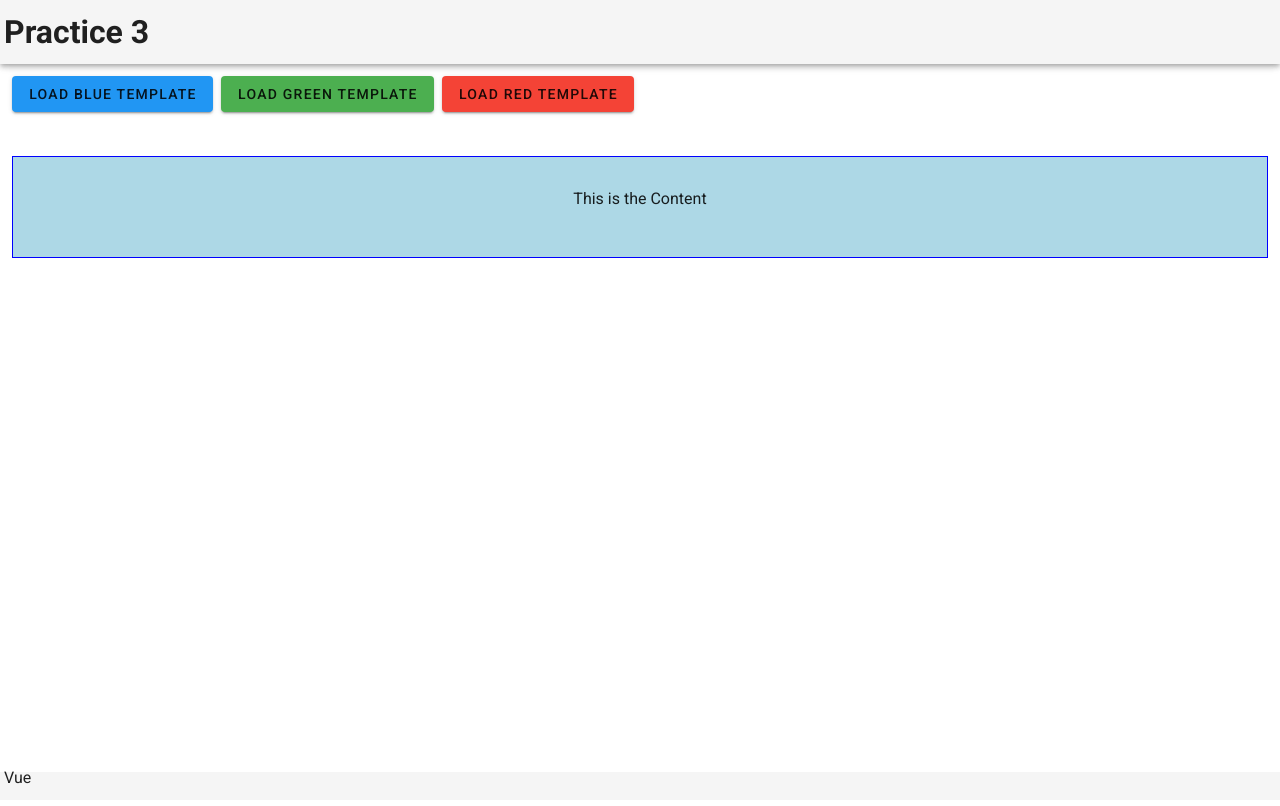
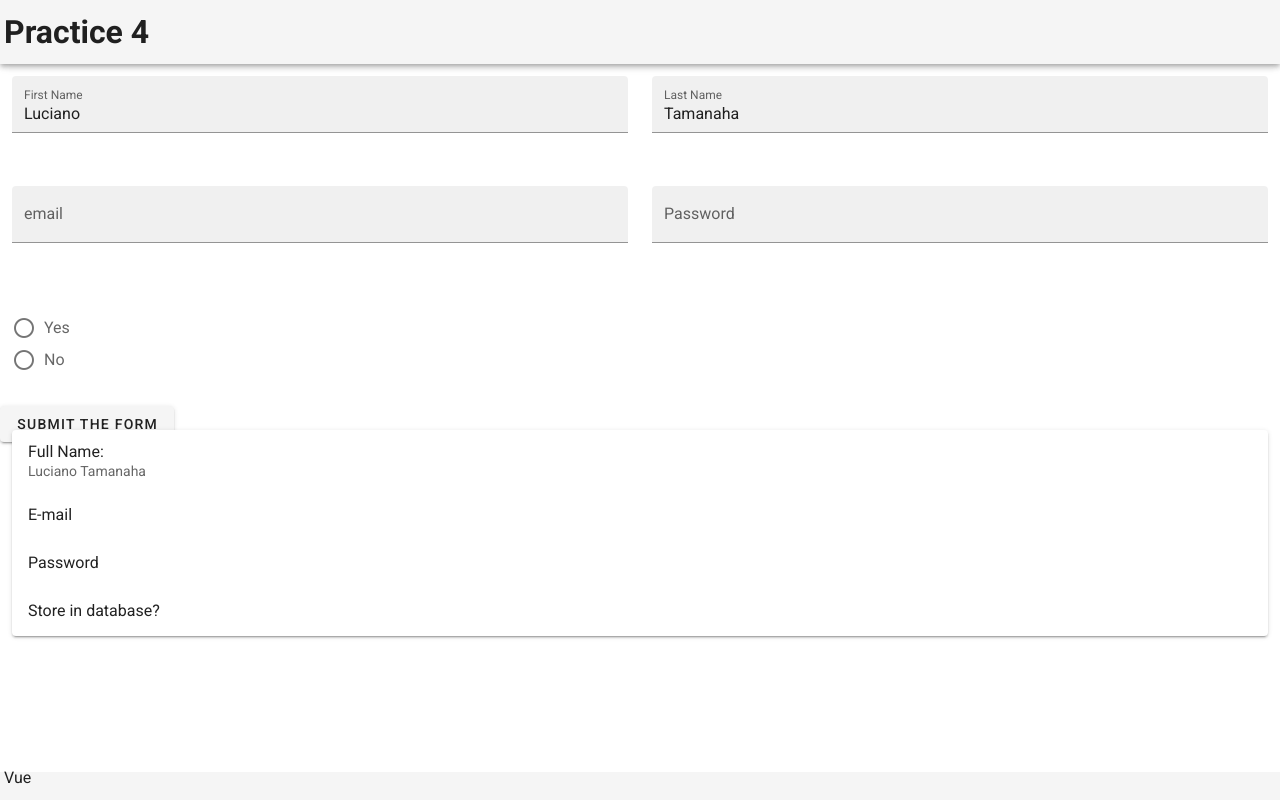
Before and after one commit to lucianotamanaha/vue-study, a Vue app: page / in a window 1280 px wide. Built offline with nearby package versions, Linux system fonts and the light colour scheme.

Commit message:
exercicio 4

```diff
--- a/src/App.vue
+++ b/src/App.vue
@@ -5,20 +5,58 @@
     </v-app-bar>
     <v-content>
       <v-container fluid>
+        <v-form v-if="!submitted">
+          <full-name v-model="fullName"></full-name>
           <v-row>
             <v-col>
-            <v-btn color="blue" class="mr-2" @click="selectComponent = 'Blue'">Load Blue Template</v-btn>
-            <v-btn color="green" class="mr-2" @click="selectComponent = 'Green'">Load Green Template</v-btn>
-            <v-btn color="red" @click="selectComponent = 'Red'">Load Red Template</v-btn>
+              <v-text-field label="email" filled v-model="email"></v-text-field>
+            </v-col>
+            <v-col>
+              <v-text-field label="Password" type="password" filled v-model="password"></v-text-field>
             </v-col>
           </v-row>
           <v-row>
             <v-col>
-            <component :is="selectComponent">
-              <p>This is the Content</p>
-            </component>
+              <v-radio-group v-model="storeData">
+                <v-radio label="Yes" value="Yes"></v-radio>
+                <v-radio label="No" value="No"></v-radio>
+              </v-radio-group>
             </v-col>
           </v-row>
+          <v-row>
+            <v-btn
+              type="submit"
+              @click.prevent="submitted=true"
+            >Submit the Form</v-btn>
+          </v-row>
+        </v-form>
+
+        <v-card>
+          <v-list-item>
+            <v-list-item-content>
+              <v-list-item-title>Full Name:</v-list-item-title>
+              <v-list-item-subtitle>{{ fullName }}</v-list-item-subtitle>
+            </v-list-item-content>
+          </v-list-item>
+          <v-list-item>
+            <v-list-item-content>
+              <v-list-item-title>E-mail</v-list-item-title>
+              <v-list-item-subtitle>{{ email }}</v-list-item-subtitle>
+            </v-list-item-content>
+          </v-list-item>
+          <v-list-item>
+            <v-list-item-content>
+              <v-list-item-title>Password</v-list-item-title>
+              <v-list-item-subtitle>{{ password }}</v-list-item-subtitle>
+            </v-list-item-content>
+          </v-list-item>
+          <v-list-item>
+            <v-list-item-content>
+              <v-list-item-title>Store in database?</v-list-item-title>
+              <v-list-item-subtitle>{{ storeData }}</v-list-item-subtitle>
+            </v-list-item-content>
+          </v-list-item>
+        </v-card>
       </v-container>
     </v-content>
     <v-footer>
@@ -28,11 +66,9 @@
 </template>
 
 <script>
-import AppHeader from "./components/Shared/Header"
-import AppFooter from "./components/Shared/Footer"
-import Blue from "./components/Blue"
-import Green from "./components/Green"
-import Red from "./components/Red"
+import AppHeader from "./components/Shared/Header";
+import AppFooter from "./components/Shared/Footer";
+import FullName from "./FullName";
 
 export default {
   name: "App",
@@ -40,15 +76,17 @@ export default {
   components: {
     AppHeader,
     AppFooter,
-    Blue,
-    Green,
-    Red,
+    FullName
   },
 
   data: () => {
     return {
-      selectComponent: 'Blue'
-    }
+      fullName: "Luciano Tamanaha",
+      email: "",
+      password: "",
+      storeData: "",
+      submitted: false,
+    };
   }
 };
 </script>
--- /dev/null
+++ b/src/FullName.vue
@@ -0,0 +1,38 @@
+<template>
+  <v-row>
+    <v-col>
+      <v-text-field label="First Name" filled :value="firstName" @input="nameChanged(true, $event)"></v-text-field>
+    </v-col>
+    <v-col>
+      <v-text-field label="Last Name" filled :value="lastName" @input="nameChanged(false, $event)"></v-text-field>
+    </v-col>
+  </v-row>
+</template>
+
+<script>
+export default {
+  props: {
+    value: String
+  },
+  methods: {
+    nameChanged(isFirst, event) {
+      let name = '';
+      if (isFirst) {
+        name = event.target.value + ' ' + this.lastName;
+      } else {
+        name = this.firstName + ' ' + event.target.value;
+      }
+      this.value = name;
+      this.$emit('input', this.value);
+    }
+  },
+  computed: {
+    firstName() {
+      return this.value.split(" ")[0];
+    },
+    lastName() {
+      return this.value.split(" ")[1];
+    }
+  }
+};
+</script>
--- a/src/components/Blue.vue
+++ /dev/null
@@ -1,19 +0,0 @@
-<template>
-    <div>
-        <slot></slot>
-    </div>
-</template>
-
-<script>
-
-</script>
-
-<style scoped>
-    div {
-        border: 1px solid blue;
-        background-color: lightblue;
-        padding: 30px;
-        margin: 20px auto;
-        text-align: center
-    }
-</style>
--- a/src/components/Green.vue
+++ /dev/null
@@ -1,19 +0,0 @@
-<template>
-    <div>
-        <slot></slot>
-    </div>
-</template>
-
-<script>
-
-</script>
-
-<style scoped>
-    div {
-        border: 1px solid green;
-        background-color: lightgreen;
-        padding: 30px;
-        margin: 20px auto;
-        text-align: center
-    }
-</style>
--- a/src/components/Red.vue
+++ /dev/null
@@ -1,19 +0,0 @@
-<template>
-    <div>
-        <slot></slot>
-    </div>
-</template>
-
-<script>
-
-</script>
-
-<style scoped>
-    div {
-        border: 1px solid red;
-        background-color: lightpink;
-        padding: 30px;
-        margin: 20px auto;
-        text-align: center
-    }
-</style>
--- a/src/components/Shared/Header.vue
+++ b/src/components/Shared/Header.vue
@@ -2,7 +2,7 @@
     <div class="row">
         <div class="col-xs-12">
             <header>
-                <h1>Practice 3</h1>
+                <h1>Practice 4</h1>
             </header>
         </div>
     </div>
```
Lines whose indentation alone changed are shown as unchanged.
